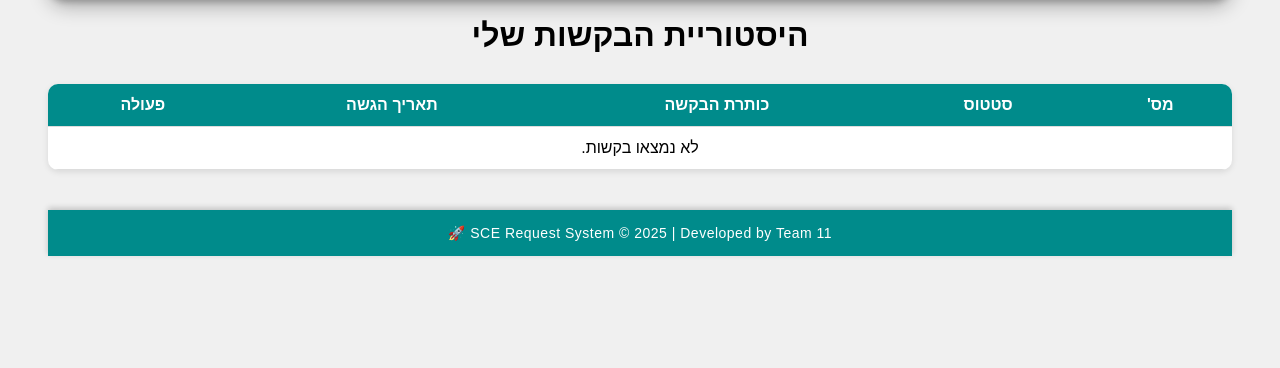
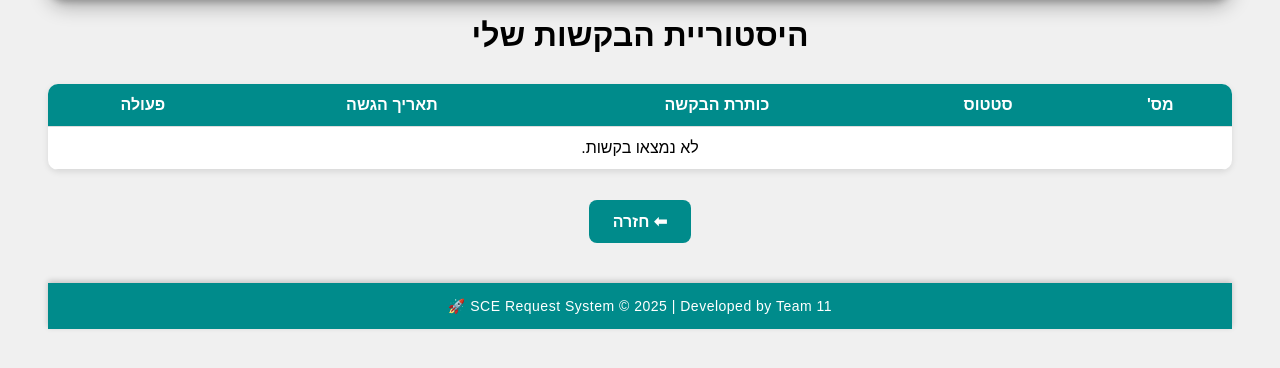
Before and after one commit to BS-PM-2025/BS-PM-2025-TEAM11, a Django app: page /dashboard/student/requests/history/ in a window 1280 px wide. Shown: the part 158-526 px from the top of the page. Run offline with Django 5.2, Linux system fonts and the light colour scheme; the visitor is signed in with stand-in values (Sample User, id 1); data that the repository does not hold is empty.

Commit message:
BSPM25T11-512

```diff
--- a/app/templates/student_request_history.html
+++ b/app/templates/student_request_history.html
@@ -55,11 +55,34 @@
             background-color: #FFA500;
             color: white;
         }
+
+    .back-button {
+    display: inline-block;
+    margin-top: 30px;
+    padding: 12px 24px;
+    background-color: #008B8B;
+    color: white;
+    text-decoration: none;
+    border-radius: 8px;
+    font-size: 16px;
+    font-weight: bold;
+    transition: background-color 0.3s ease;
+    text-align: center;
+    margin-right: auto;
+    margin-left: auto;
+}
+.back-button:hover {
+    background-color: #006f6f;
+}
+
+
     </style>
 </head>
 <body>
 
 <h1>היסטוריית הבקשות שלי</h1>
+
+
 
 
 <table>
@@ -111,6 +134,9 @@
         {% endfor %}
     </tbody>
 </table>
+<div style="text-align: center;">
+    <a href="{% url 'student_dashboard' %}" class="back-button">⬅ חזרה</a>
+</div>
 
 {% include 'partials/footer.html' %}
 </body>
```
